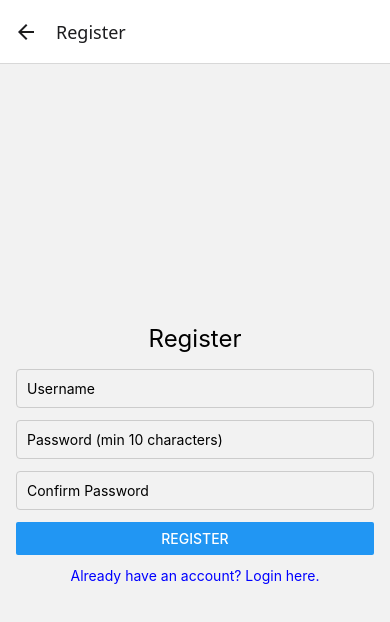
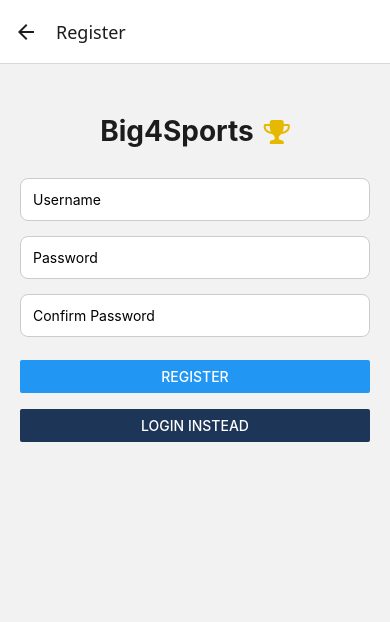
Before and after one commit to TuskyTO/big4sports, a React Native app in the folder myApp/: screen /Register in a window 390 px wide. Shown: the top 622 px of the page. Built offline with nearby package versions, Linux system fonts and the light colour scheme.

Commit message:
Styling all frontend screens (React-Styling)

```diff
--- /dev/null
+++ b/myApp/components/TriviaCard.js
@@ -0,0 +1,86 @@
+import React from 'react';
+import { View, Text, Button, StyleSheet } from 'react-native';
+import { FontAwesome } from '@expo/vector-icons';
+import { COLORS, FONTS } from '../theme/theme';
+
+export default function TriviaCard({ trivia, loggedInUser, navigation, onDelete }) {
+  const getDifficultyColor = (difficulty) => {
+    if (difficulty >= 8) return COLORS.hard;
+    if (difficulty >= 5) return COLORS.medium;
+    return COLORS.easy;
+  };
+
+  return (
+    <View style={[styles.card, { borderLeftColor: getDifficultyColor(trivia.difficulty) }]}>
+      <View style={styles.header}>
+        <Text style={styles.question}>{trivia.trivia_question}</Text>
+        <FontAwesome name="trophy" size={20} color={COLORS.primary} />
+      </View>
+
+      <Text style={styles.meta}>Difficulty: {trivia.difficulty}</Text>
+      <Text style={styles.meta}>Created by: {trivia.username}</Text>
+
+      {trivia.trivia_answer ? (
+        <Text style={styles.answer}>Answer: {trivia.trivia_answer}</Text>
+      ) : (
+        <Button
+          title="Guess Answer"
+          onPress={() => navigation.navigate('ReadTrivia', { id: trivia.id, loggedInUser })}
+        />
+      )}
+
+      <View style={styles.buttonRow}>
+        <Button title="Read" onPress={() => navigation.navigate('ReadTrivia', { id: trivia.id, loggedInUser })} />
+        {loggedInUser === trivia.username && (
+          <>
+            <Button title="Update" onPress={() => navigation.navigate('UpdateTrivia', { id: trivia.id, loggedInUser })} />
+            <Button title="Delete" color="red" onPress={() => onDelete(trivia.id)} />
+          </>
+        )}
+      </View>
+    </View>
+  );
+}
+
+const styles = StyleSheet.create({
+  card: {
+    backgroundColor: COLORS.card,
+    padding: 15,
+    marginVertical: 8,
+    marginHorizontal: 12,
+    borderRadius: 10,
+    borderLeftWidth: 5,
+    shadowColor: '#000',
+    shadowOpacity: 0.1,
+    shadowOffset: { width: 2, height: 2 },
+    shadowRadius: 4,
+  },
+  header: {
+    flexDirection: 'row',
+    justifyContent: 'space-between',
+    alignItems: 'center',
+  },
+  question: {
+    fontSize: 18,
+    fontFamily: FONTS.bold,
+    color: COLORS.text,
+    flex: 1,
+    paddingRight: 10,
+  },
+  meta: {
+    marginTop: 5,
+    fontSize: 14,
+    color: COLORS.text,
+  },
+  answer: {
+    marginTop: 8,
+    fontSize: 16,
+    fontWeight: '600',
+    color: COLORS.primary,
+  },
+  buttonRow: {
+    flexDirection: 'row',
+    justifyContent: 'space-between',
+    marginTop: 10,
+  },
+});
--- a/myApp/screens/HomeScreen.js
+++ b/myApp/screens/HomeScreen.js
@@ -9,6 +9,8 @@ import {
 } from 'react-native';
 import axios from 'axios';
 import { useFocusEffect } from '@react-navigation/native';
+import { FontAwesome } from '@expo/vector-icons';
+import TriviaCard from '../components/TriviaCard';
 
 export default function HomeScreen({ navigation, route }) {
   const { loggedInUser } = route.params || {};
@@ -60,59 +62,36 @@ export default function HomeScreen({ navigation, route }) {
   };
 
   const renderItem = ({ item }) => (
-    <View style={styles.itemContainer}>
-      <Text>Question: {item.trivia_question}</Text>
-      <Text>Difficulty: {item.difficulty}</Text>
-      <Text>Created By: {item.username}</Text>
-
-      {item.trivia_answer ? (
-  <Text>Answer: {item.trivia_answer}</Text>
-) : (
-  <Button
-    title="Guess Answer"
-    onPress={() => navigation.navigate('ReadTrivia', { id: item.id, loggedInUser })}
+    <TriviaCard
+      trivia={item}
+      loggedInUser={loggedInUser}
+      navigation={navigation}
+      onDelete={handleDelete}
     />
-)}
-
-
-      <View style={styles.buttonRow}>
-        <Button
-          title="Read"
-          onPress={() => navigation.navigate('ReadTrivia', { id: item.id, loggedInUser })} // ✅ fixed this
-        />
-        {loggedInUser === item.username && (
-          <>
-            <Button
-              title="Update"
-              onPress={() => navigation.navigate('UpdateTrivia', { id: item.id, loggedInUser })}
-            />
-            <Button
-              title="Delete"
-              color="red"
-              onPress={() => handleDelete(item.id)}
-            />
-          </>
-        )}
-      </View>
-    </View>
   );
 
   return (
     <View style={styles.container}>
-      <Text style={styles.title}>All Trivia</Text>
+      {/* New Fancy Title with Trophy */}
+      <View style={styles.header}>
+        <Text style={styles.headerText}>Big4Sports</Text>
+        <FontAwesome name="trophy" size={28} color="#e6b800" style={styles.trophy} />
+      </View>
 
       {error ? (
         <Text style={{ color: 'red', marginBottom: 10 }}>{error}</Text>
       ) : null}
 
+      {/* Create Button */}
       <Button
         title="Create New Trivia"
         onPress={() => navigation.navigate('CreateTrivia', { loggedInUser })}
       />
 
+      {/* Reset Guesses Button */}
       <Button
         title="Reset My Guesses"
-  color="orange"
+        color="red"
         onPress={() => {
           Alert.alert(
             "Reset All Guesses",
@@ -142,6 +121,7 @@ export default function HomeScreen({ navigation, route }) {
         }}
       />
 
+      {/* List of Trivia */}
       <FlatList
         data={triviaList}
         keyExtractor={(item) => item.id.toString()}
@@ -158,20 +138,20 @@ const styles = StyleSheet.create({
     flex: 1,
     backgroundColor: '#f2f2f2',
   },
-  title: {
-    fontSize: 22,
-    marginVertical: 10,
-    fontWeight: 'bold'
+  header: {
+    flexDirection: 'row',
+    alignItems: 'center',
+    justifyContent: 'center',
+    marginTop: 15,
+    marginBottom: 10,
   },
-  itemContainer: {
-    padding: 12,
-    marginBottom: 8,
-    backgroundColor: '#fff',
-    borderRadius: 4
+  headerText: {
+    fontSize: 28,
+    fontWeight: 'bold',
+    marginRight: 10,
+    color: '#1c1c1c',
   },
-  buttonRow: {
-    flexDirection: 'row',
-    justifyContent: 'space-between',
-    marginTop: 10
-  }
+  trophy: {
+    marginTop: 2,
+  },
 });
--- a/myApp/screens/LoginScreen.js
+++ b/myApp/screens/LoginScreen.js
@@ -1,6 +1,7 @@
 import React, { useState } from 'react';
 import { View, Text, TextInput, Button, StyleSheet, Alert } from 'react-native';
 import axios from 'axios';
+import { FontAwesome } from '@expo/vector-icons';
 
 export default function LoginScreen({ navigation }) {
   const [username, setUsername] = useState('');
@@ -37,29 +38,68 @@ export default function LoginScreen({ navigation }) {
 
   return (
     <View style={styles.container}>
-      <Text style={styles.title}>Login</Text>
+      <View style={styles.header}>
+        <Text style={styles.headerText}>Big4Sports</Text>
+        <FontAwesome name="trophy" size={28} color="#e6b800" style={styles.trophy} />
+      </View>
+
       <TextInput
+        style={styles.input}
         placeholder="Username"
         value={username}
-        style={styles.input}
         onChangeText={setUsername}
+        autoCapitalize="none"
       />
       <TextInput
+        style={styles.input}
         placeholder="Password"
         value={password}
-        style={styles.input}
+        onChangeText={setPassword}
         secureTextEntry
-        onChangeText={setPassword}
       />
-      <Button title={loading ? 'Logging in...' : 'Login'} onPress={handleLogin} />
-      <Text style={styles.link} onPress={() => navigation.navigate('Register')}>
-        Don't have an account? Register here.
-      </Text>
+
+      <View style={styles.buttonContainer}>
+        <Button title="Login" onPress={handleLogin} />
+      </View>
+
+      <View style={styles.buttonContainer}>
+        <Button title="Register Instead" onPress={() => navigation.navigate('Register')} color="#1d3557" />
+      </View>
     </View>
   );
 }
 
 const styles = StyleSheet.create({
-    container: { padding: 16, flex: 1, justifyContent: 'center' },
-    title: { fontSize: 24, marginBottom: 16, textAlign: 'center' },
-  });
+  container: {
+    flex: 1,
+    backgroundColor: '#f2f2f2',
+    paddingHorizontal: 20,
+    paddingTop: 50,
+  },
+  header: {
+    flexDirection: 'row',
+    alignItems: 'center',
+    justifyContent: 'center',
+    marginBottom: 30,
+  },
+  headerText: {
+    fontSize: 28,
+    fontWeight: 'bold',
+    marginRight: 10,
+    color: '#1c1c1c',
+  },
+  trophy: {
+    marginTop: 2,
+  },
+  input: {
+    backgroundColor: '#fff',
+    padding: 12,
+    marginBottom: 15,
+    borderRadius: 8,
+    borderColor: '#ccc',
+    borderWidth: 1,
+  },
+  buttonContainer: {
+    marginVertical: 8,
+  },
+});
--- a/myApp/screens/ReadScreen.js
+++ b/myApp/screens/ReadScreen.js
@@ -2,6 +2,7 @@ import React, { useEffect, useState, useCallback } from 'react';
 import { View, Text, Button, TextInput, StyleSheet, Alert } from 'react-native';
 import axios from 'axios';
 import { useFocusEffect } from '@react-navigation/native';
+import { FontAwesome } from '@expo/vector-icons';
 
 export default function ReadScreen({ route, navigation }) {
   const { id, loggedInUser } = route.params;
@@ -61,51 +62,90 @@ export default function ReadScreen({ route, navigation }) {
 
   return (
     <View style={styles.container}>
-      <Text style={styles.title}>Trivia Details</Text>
-      <Text>Question: {trivia.trivia_question}</Text>
+      <View style={styles.header}>
+        <Text style={styles.headerText}>Big4Sports</Text>
+        <FontAwesome name="trophy" size={28} color="#e6b800" style={styles.trophy} />
+      </View>
+
+      <Text style={styles.label}>Question:</Text>
+      <Text style={styles.text}>{trivia.trivia_question}</Text>
+
+      <Text style={styles.label}>Difficulty:</Text>
+      <Text style={styles.text}>{trivia.difficulty}</Text>
+
+      <Text style={styles.label}>Created By:</Text>
+      <Text style={styles.text}>{trivia.username}</Text>
 
       {trivia.trivia_answer ? (
-  <Text>Answer: {trivia.trivia_answer}</Text>
+  <>
+    <Text style={styles.label}>Answer:</Text>
+    <Text style={styles.answer}>{trivia.trivia_answer}</Text>
+  </>
 ) : (
+
         <>
           <TextInput
+            style={styles.input}
             placeholder="Enter your guess"
             value={guess}
             onChangeText={setGuess}
-      style={styles.input}
           />
+          <View style={styles.buttonContainer}>
             <Button title="Submit Guess" onPress={handleGuess} />
+          </View>
         </>
-)}
-
-
-      <Text>Difficulty: {trivia.difficulty}</Text>
-      <Text>Created By: {trivia.username}</Text>
-
-      {loggedInUser === trivia.username && (
-        <View style={styles.buttonRow}>
-          <Button
-            title="Update"
-            onPress={() => navigation.navigate('UpdateTrivia', { id: trivia.id, loggedInUser })}
-          />
-          <Button
-            title="Delete"
-            color="red"
-            onPress={() => {
-              axios.delete(`http://10.0.2.2/big4sports/backend/api_trivia.php?id=${trivia.id}`)
-                .then(() => navigation.navigate('Home'))
-                .catch(err => console.error('Delete error:', err));
-            }}
-          />
-        </View>
       )}
     </View>
   );
 }
 
 const styles = StyleSheet.create({
-  container: { flex: 1, padding: 16 },
-  title: { fontSize: 24, marginBottom: 16 },
-  input: { borderWidth: 1, padding: 8, marginBottom: 12, borderRadius: 4 },
-  buttonRow: { flexDirection: 'row', justifyContent: 'space-around', marginTop: 20 }
+  answer: {
+    fontSize: 18,
+    fontWeight: 'bold',
+    marginBottom: 10,
+    color: '#1d3557',
+  },
+  container: {
+    flex: 1,
+    backgroundColor: '#f2f2f2',
+    paddingHorizontal: 20,
+    paddingTop: 30,
+  },
+  header: {
+    flexDirection: 'row',
+    alignItems: 'center',
+    justifyContent: 'center',
+    marginBottom: 25,
+  },
+  headerText: {
+    fontSize: 28,
+    fontWeight: 'bold',
+    marginRight: 10,
+    color: '#1c1c1c',
+  },
+  trophy: {
+    marginTop: 2,
+  },
+  label: {
+    fontSize: 16,
+    fontWeight: 'bold',
+    marginTop: 10,
+    color: '#1c1c1c',
+  },
+  text: {
+    fontSize: 16,
+    marginBottom: 10,
+  },
+  input: {
+    backgroundColor: '#fff',
+    padding: 12,
+    marginTop: 10,
+    borderRadius: 8,
+    borderColor: '#ccc',
+    borderWidth: 1,
+  },
+  buttonContainer: {
+    marginTop: 15,
+  },
 });
--- a/myApp/screens/RegisterScreen.js
+++ b/myApp/screens/RegisterScreen.js
@@ -1,6 +1,7 @@
 import React, { useState } from 'react';
 import { View, Text, TextInput, Button, StyleSheet, Alert } from 'react-native';
 import axios from 'axios';
+import { FontAwesome } from '@expo/vector-icons';
 
 export default function RegisterScreen({ navigation }) {
   const [username, setUsername] = useState('');
@@ -45,38 +46,75 @@ export default function RegisterScreen({ navigation }) {
 
   return (
     <View style={styles.container}>
-      <Text style={styles.title}>Register</Text>
+      <View style={styles.header}>
+        <Text style={styles.headerText}>Big4Sports</Text>
+        <FontAwesome name="trophy" size={28} color="#e6b800" style={styles.trophy} />
+      </View>
+
       <TextInput
+        style={styles.input}
         placeholder="Username"
         value={username}
-        style={styles.input}
         onChangeText={setUsername}
+        autoCapitalize="none"
       />
       <TextInput
-        placeholder="Password (min 10 characters)"
+        style={styles.input}
+        placeholder="Password"
         value={password}
-        style={styles.input}
+        onChangeText={setPassword}
         secureTextEntry
-        onChangeText={setPassword}
       />
       <TextInput
+        style={styles.input}
         placeholder="Confirm Password"
         value={confirm}
-        style={styles.input}
+        onChangeText={setConfirm}
         secureTextEntry
-        onChangeText={setConfirm}
       />
-      <Button title={loading ? 'Registering...' : 'Register'} onPress={handleRegister} />
-      <Text style={styles.link} onPress={() => navigation.navigate('Login')}>
-        Already have an account? Login here.
-      </Text>
+
+      <View style={styles.buttonContainer}>
+        <Button title="Register" onPress={handleRegister} />
+      </View>
+
+      <View style={styles.buttonContainer}>
+        <Button title="Login Instead" onPress={() => navigation.navigate('Login')} color="#1d3557" />
+      </View>
     </View>
   );
 }
 
 const styles = StyleSheet.create({
-  container: { padding: 16, flex: 1, justifyContent: 'center' },
-  title: { fontSize: 24, marginBottom: 16, textAlign: 'center' },
-  input: { borderWidth: 1, borderColor: '#ccc', padding: 10, marginBottom: 12, borderRadius: 4 },
-  link: { color: 'blue', marginTop: 12, textAlign: 'center' }
+  container: {
+    flex: 1,
+    backgroundColor: '#f2f2f2',
+    paddingHorizontal: 20,
+    paddingTop: 50,
+  },
+  header: {
+    flexDirection: 'row',
+    alignItems: 'center',
+    justifyContent: 'center',
+    marginBottom: 30,
+  },
+  headerText: {
+    fontSize: 28,
+    fontWeight: 'bold',
+    marginRight: 10,
+    color: '#1c1c1c',
+  },
+  trophy: {
+    marginTop: 2,
+  },
+  input: {
+    backgroundColor: '#fff',
+    padding: 12,
+    marginBottom: 15,
+    borderRadius: 8,
+    borderColor: '#ccc',
+    borderWidth: 1,
+  },
+  buttonContainer: {
+    marginVertical: 8,
+  },
 });
--- a/myApp/screens/UpdateScreen.js
+++ b/myApp/screens/UpdateScreen.js
@@ -1,6 +1,7 @@
 import React, { useEffect, useState } from 'react';
 import { View, Text, TextInput, Button, StyleSheet } from 'react-native';
 import axios from 'axios';
+import { FontAwesome } from '@expo/vector-icons';
 
 export default function UpdateScreen({ route, navigation }) {
   const { id, loggedInUser } = route.params;  // The ID passed from View or a list screen
@@ -58,43 +59,69 @@ export default function UpdateScreen({ route, navigation }) {
 
   return (
     <View style={styles.container}>
-      <Text style={styles.title}>Update Trivia</Text>
+      <View style={styles.header}>
+        <Text style={styles.headerText}>Big4Sports</Text>
+        <FontAwesome name="trophy" size={28} color="#e6b800" style={styles.trophy} />
+      </View>
 
-      <Text>Question:</Text>
       <TextInput
         style={styles.input}
-        value={question}
-        onChangeText={setQuestion}
+        placeholder="Trivia Question"
+        value={trivia_question}
+        onChangeText={setTrivia_question}
       />
-
-      <Text>Answer:</Text>
       <TextInput
         style={styles.input}
-        value={answer}
-        onChangeText={setAnswer}
+        placeholder="Trivia Answer"
+        value={triviaAnswer}
+        onChangeText={setTriviaAnswer}
       />
-
-      <Text>Difficulty (1-10):</Text>
       <TextInput
         style={styles.input}
+        placeholder="Difficulty (1-10)"
         value={difficulty}
         onChangeText={setDifficulty}
         keyboardType="numeric"
       />
 
-      <Button title="Save Changes" onPress={handleUpdate} />
+      <View style={styles.buttonContainer}>
+        <Button title="Update Trivia" onPress={updateTrivia} />
+      </View>
     </View>
   );
 }
 
 const styles = StyleSheet.create({
-  container: { flex: 1, padding: 16 },
-  title: { fontSize: 20, marginBottom: 8 },
+  container: {
+    flex: 1,
+    backgroundColor: '#f2f2f2',
+    paddingHorizontal: 20,
+    paddingTop: 30,
+  },
+  header: {
+    flexDirection: 'row',
+    alignItems: 'center',
+    justifyContent: 'center',
+    marginBottom: 25,
+  },
+  headerText: {
+    fontSize: 28,
+    fontWeight: 'bold',
+    marginRight: 10,
+    color: '#1c1c1c',
+  },
+  trophy: {
+    marginTop: 2,
+  },
   input: {
+    backgroundColor: '#fff',
+    padding: 12,
+    marginBottom: 15,
+    borderRadius: 8,
+    borderColor: '#ccc',
     borderWidth: 1,
-    padding: 8,
-    marginBottom: 12,
-    borderRadius: 4,
-    borderColor: '#ccc',
+  },
+  buttonContainer: {
+    marginTop: 15,
   },
 });
--- /dev/null
+++ b/myApp/theme/theme.js
@@ -0,0 +1,15 @@
+export const COLORS = {
+    background: '#ffffff',
+    card: '#f4f4f4',
+    easy: '#2ecc71',     // green
+    medium: '#f1c40f',   // yellow
+    hard: '#e74c3c',     // red
+    primary: '#1d3557',  // deep blue
+    secondary: '#e63946',
+    text: '#1c1c1c',
+  };
+
+  export const FONTS = {
+    bold: 'System',   // Replace with Oswald_700Bold if using custom fonts
+    regular: 'System',
+  };
```
Also changed, not shown: 1 other file (tests, documents, lock files or other folders). Lines whose indentation alone changed are shown as unchanged.
